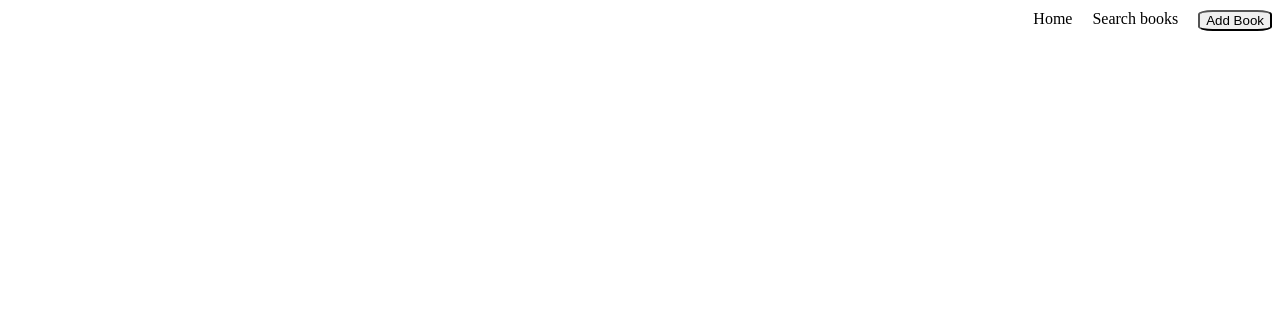
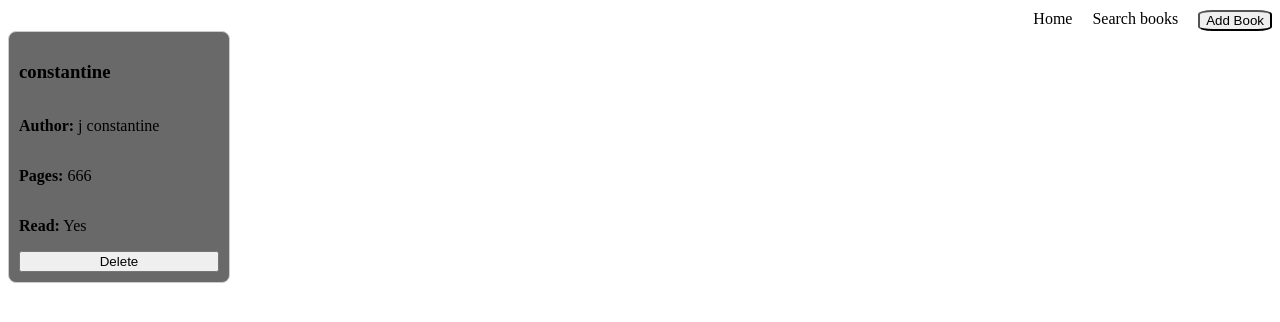
Before and after one commit to Chaostradamus/ChaodinSon, a plain HTML site: page index.html in a window 1280 px wide. Drawn offline with Linux system fonts and the light colour scheme.

Commit message:
library done

```diff
--- a/index.html
+++ b/index.html
@@ -11,6 +11,10 @@
       <div><a>Home</a></div>
       <div><a>Search books</a></div>
       <div><button id="addModal">Add Book</button></div>
+    </div>
+    <div class="card-container">
+
+
     </div>
 
     <div class="modal">
--- a/index.js
+++ b/index.js
@@ -1,21 +1,72 @@
 const myLibrary = [];
-
-function Book() {}
-
-function addBookToLibrary() {}
 
 let addModal = document.getElementById("addModal");
 let closeButton = document.getElementById("close");
 let addButton = document.getElementById("add");
 
-// document.getElementById("addModal").addEventListener("click", function () {
-//   document.getElementById("modal").style.display = "flex";
-// });
+let cardContainer = document.querySelector(".card-container");
 
-// document.getElementById("close").addEventListener("click", function () {
-//   document.getElementById("modal").style.display = "none";
-// });
+function Book(title, author, pages, read) {
+  (this.title = title),
+    (this.author = author),
+    (this.pages = pages),
+    (this.read = read);
+}
+
+function addBookToLibrary(title, author, pages, read) {
+  const newBook = new Book(title, author, pages, read);
+  myLibrary.push(newBook);
+}
+
+function displayBooks() {
+  let cardContainer = document.querySelector(".card-container");
+
+  cardContainer.innerHTML = "";
+
+  myLibrary.forEach((book, index) => {
+    const card = document.createElement("div");
+    card.classList.add("card");
+
+    card.innerHTML = `
+    <h3>${book.title}</h3>
+    <p><strong>Author:</strong> ${book.author}</p>
+            <p><strong>Pages:</strong> ${book.pages}</p>
+            <p><strong>Read:</strong> ${book.read ? "Yes" : "No"}</p>
+    `;
+
+    const deleteButton = document.createElement("button");
+    deleteButton.textContent = "Delete";
+    deleteButton.classList.add("delete-btn");
+
+    deleteButton.addEventListener("click", function () {
+      myLibrary.splice(index, 1);
+      displayBooks();
+    });
+    card.appendChild(deleteButton);
+    cardContainer.appendChild(card);
+  });
+}
+
+const newBook = new Book("constantine", "j constantine", 666, true);
+addBookToLibrary("constantine", "j constantine", 666, true);
+
+displayBooks();
 
 addModal.addEventListener("click", function () {
-  document.querySelector(".modal").style.display = 'flex'
+  document.querySelector(".modal").style.display = "flex";
 });
+
+closeButton.addEventListener("click", function () {
+  document.querySelector(".modal").style.display = "none";
+});
+
+addButton.addEventListener("click", function () {
+  const title = document.getElementById("title").value;
+  const author = document.getElementById("author").value;
+  const pages = document.getElementById("pages").value;
+  const read = document.getElementById("myCheckbox").checked;
+
+  addBookToLibrary(title, author, pages, read);
+  displayBooks();
+  document.querySelector("modal").style.display = "none";
+});
--- a/styles.css
+++ b/styles.css
@@ -44,3 +44,20 @@
   margin-left: 30px;
   /* justify-content: center; */
 }
+
+.card-container {
+  display: flex;
+  gap: 24px;
+  flex-wrap: wrap;
+}
+.card-container div {
+  background-color:dimgray;
+  width: 200px; /* Fixed width */
+  min-height: 150px; /* Minimum height for each card */
+  padding: 10px;
+  border: 1px solid #ccc;
+  border-radius: 8px;
+  display: flex;
+  justify-content: space-between;
+  flex-direction: column;
+}
```
